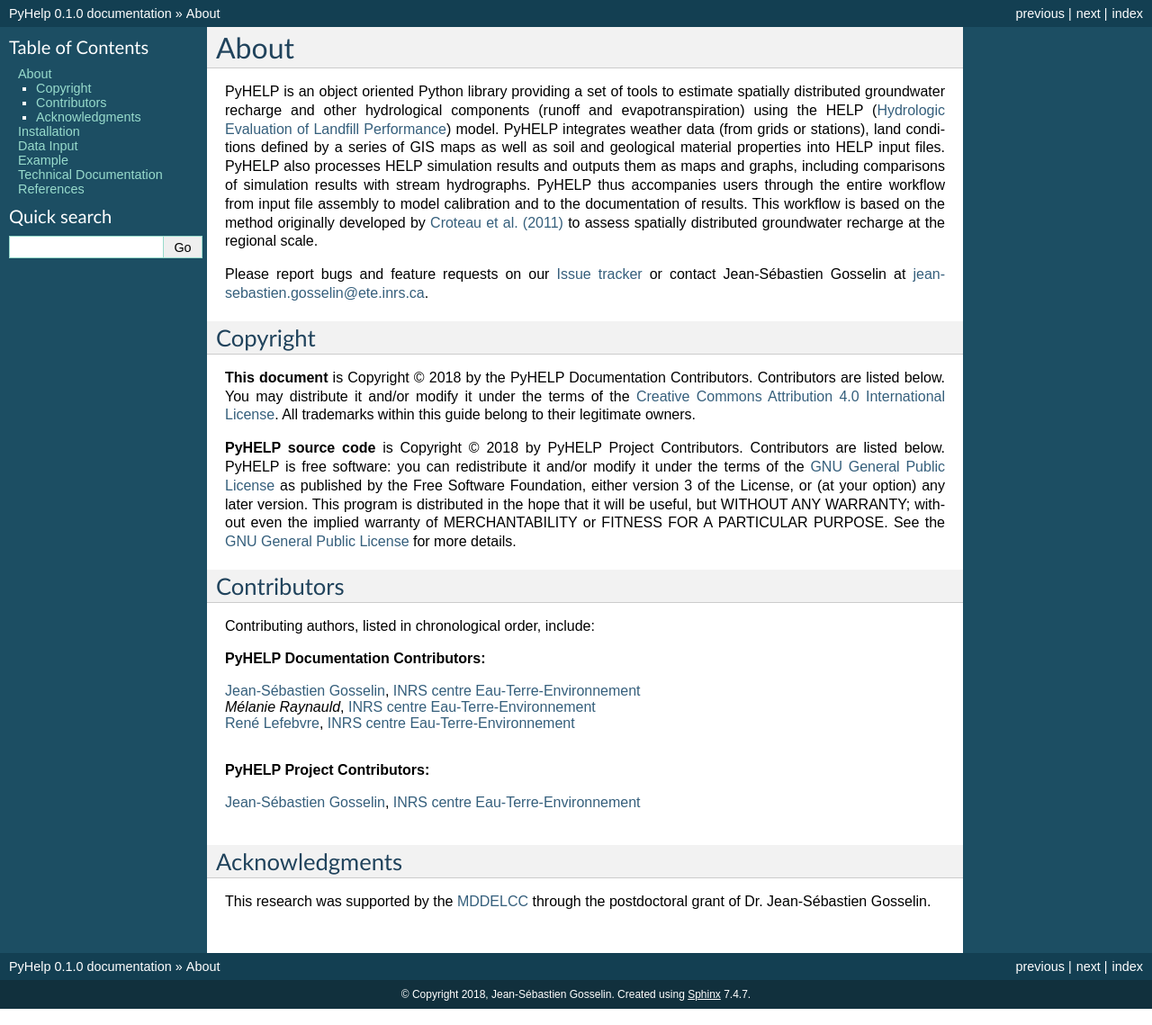
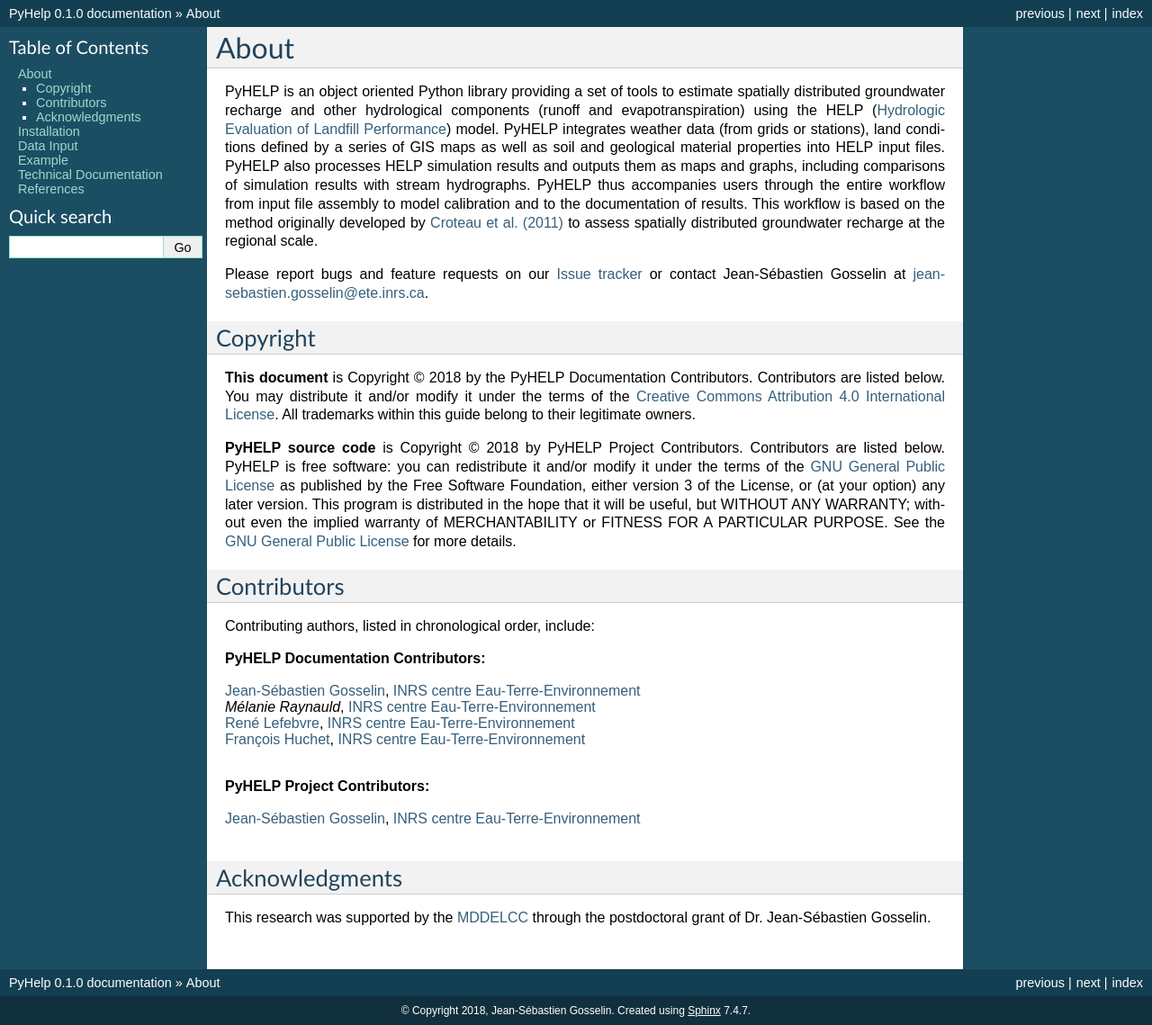
Before and after one commit to cgq-qgc/pyhelp, a Sphinx documentation site: the page built from docs/about.rst, in a window 1280 px wide. Shown: the whole page at 90% size. Built offline with Sphinx 7.4.7, drawn with Linux system fonts in a browser that asks for light colours; formulas are drawn with MathJax 3.

Commit message:
Add François H. to the list of contributors

```diff
--- a/docs/about.rst
+++ b/docs/about.rst
@@ -56,6 +56,7 @@
 | `Jean-Sébastien Gosselin`_, `INRS centre Eau-Terre-Environnement`_
 | `Mélanie Raynauld`, `INRS centre Eau-Terre-Environnement`_
 | `René Lefebvre`_, `INRS centre Eau-Terre-Environnement`_
+| `François Huchet`_, `INRS centre Eau-Terre-Environnement`_
 |
 
 | **PyHELP Project Contributors:**
@@ -64,6 +65,7 @@
 |
 
 .. _Jean-Sébastien Gosselin: https://github.com/jnsebgosselin
+.. _François Huchet: https://github.com/FHuchet
 .. _René Lefebvre: http://www.inrs.ca/rene-lefebvre
 
 .. _INRS centre Eau-Terre-Environnement: http://www.ete.inrs.ca/
```
